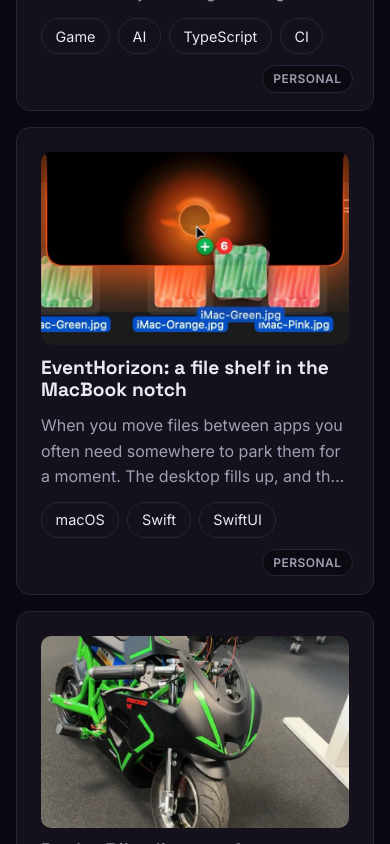
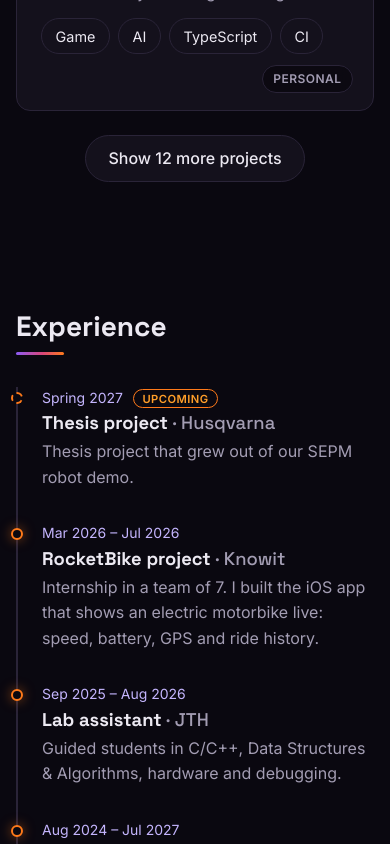
Before and after one commit to Zapeman02/portfolio, a React (Vite) app: page / in a window 390 px wide. Shown: the part 2480-3324 px from the top of the page. Built offline with nearby package versions, Linux system fonts and the light colour scheme.

Commit message:
Show three featured projects on mobile (#23)

```diff
--- a/src/components/Projects.tsx
+++ b/src/components/Projects.tsx
@@ -1,5 +1,6 @@
 import { useCallback, useState } from 'react'
 import { projects, type Project } from '../data/projects'
+import { useMediaQuery } from '../hooks/useMediaQuery'
 import { ProjectCard } from './ProjectCard'
 import { ProjectDetail } from './ProjectDetail'
 import { Section } from './Section'
@@ -13,6 +14,7 @@ const categories: Record<string, string[]> = {
   Games: ['Game'],
 }
 const filters = [ALL, ...Object.keys(categories)]
+const MOBILE_FEATURED = 3
 
 const inCategory = (project: Project, category: string) =>
   project.tags.some((tag) => categories[category].includes(tag))
@@ -22,11 +24,13 @@ export function Projects() {
   const [selected, setSelected] = useState<Project | null>(null)
   const [showAll, setShowAll] = useState(false)
   const close = useCallback(() => setSelected(null), [])
+  const isMobile = useMediaQuery('(max-width: 719px)')
 
   const filtered = activeCategory === ALL ? projects : projects.filter((p) => inCategory(p, activeCategory))
   const canCollapse = activeCategory === ALL
-  const visible = canCollapse && !showAll ? filtered.filter((p) => p.featured) : filtered
-  const hiddenCount = filtered.length - filtered.filter((p) => p.featured).length
+  const featured = filtered.filter((p) => p.featured).slice(0, isMobile ? MOBILE_FEATURED : undefined)
+  const visible = canCollapse && !showAll ? featured : filtered
+  const hiddenCount = filtered.length - featured.length
 
   return (
     <Section id="projects" title="Projects">
--- /dev/null
+++ b/src/hooks/useMediaQuery.ts
@@ -0,0 +1,12 @@
+import { useSyncExternalStore } from 'react'
+
+export function useMediaQuery(query: string) {
+  return useSyncExternalStore(
+    (onChange) => {
+      const media = window.matchMedia?.(query)
+      media?.addEventListener('change', onChange)
+      return () => media?.removeEventListener('change', onChange)
+    },
+    () => window.matchMedia?.(query).matches ?? false,
+  )
+}
```
Also changed, not shown: 1 other file (tests, documents, lock files or other folders).
